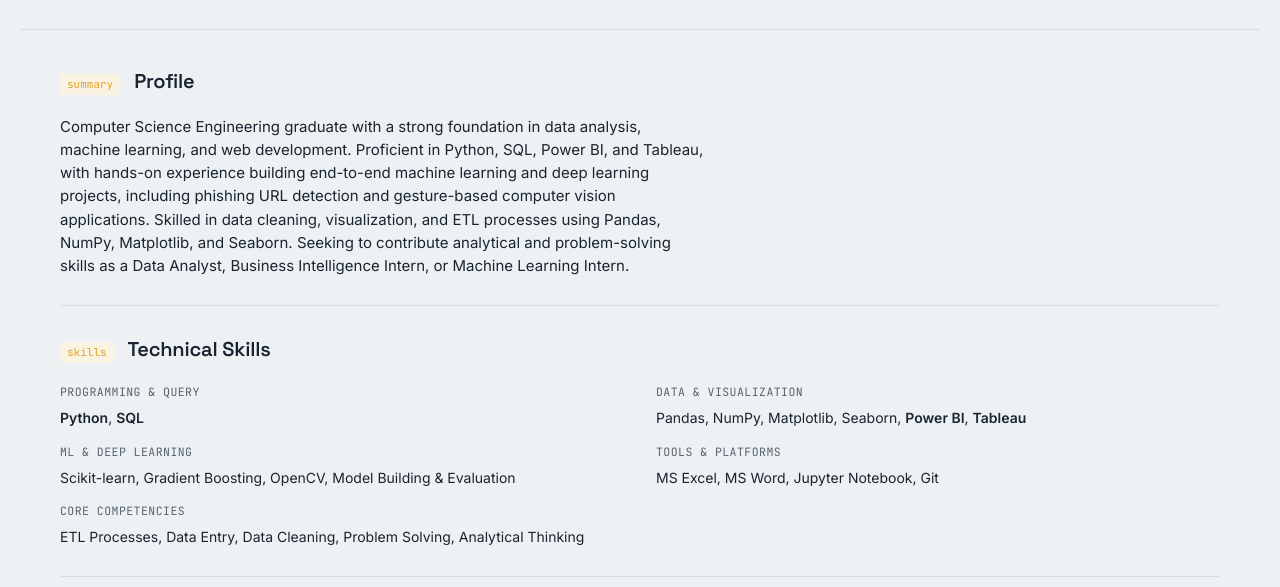
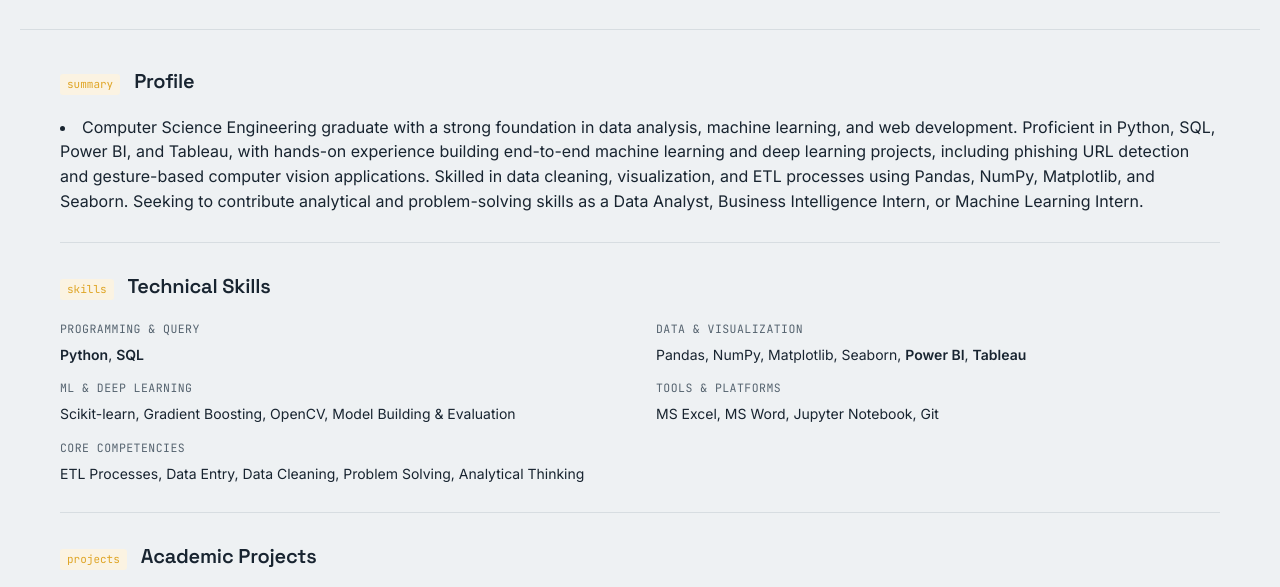
Before and after one commit to Vatshav/srivatshav-thirukovela.github.io, a plain HTML site: page index.html in a window 1280 px wide. Shown: the part 183-770 px from the top of the page. Drawn offline with Linux system fonts and the light colour scheme.

Commit message:
Update index.html
change <p> to <li> at profile section

```diff
--- a/index.html
+++ b/index.html
@@ -240,7 +240,7 @@
 
     <section class="summary">
       <div class="sec-head"><span class="idx">summary</span><h2>Profile</h2></div>
-      <p>Computer Science Engineering graduate with a strong foundation in data analysis, machine learning, and web development. Proficient in Python, SQL, Power BI, and Tableau, with hands-on experience building end-to-end machine learning and deep learning projects, including phishing URL detection and gesture-based computer vision applications. Skilled in data cleaning, visualization, and ETL processes using Pandas, NumPy, Matplotlib, and Seaborn. Seeking to contribute analytical and problem-solving skills as a Data Analyst, Business Intelligence Intern, or Machine Learning Intern.</p>
+      <li>Computer Science Engineering graduate with a strong foundation in data analysis, machine learning, and web development. Proficient in Python, SQL, Power BI, and Tableau, with hands-on experience building end-to-end machine learning and deep learning projects, including phishing URL detection and gesture-based computer vision applications. Skilled in data cleaning, visualization, and ETL processes using Pandas, NumPy, Matplotlib, and Seaborn. Seeking to contribute analytical and problem-solving skills as a Data Analyst, Business Intelligence Intern, or Machine Learning Intern.</li>
     </section>
 
     <section class="skills">
```
